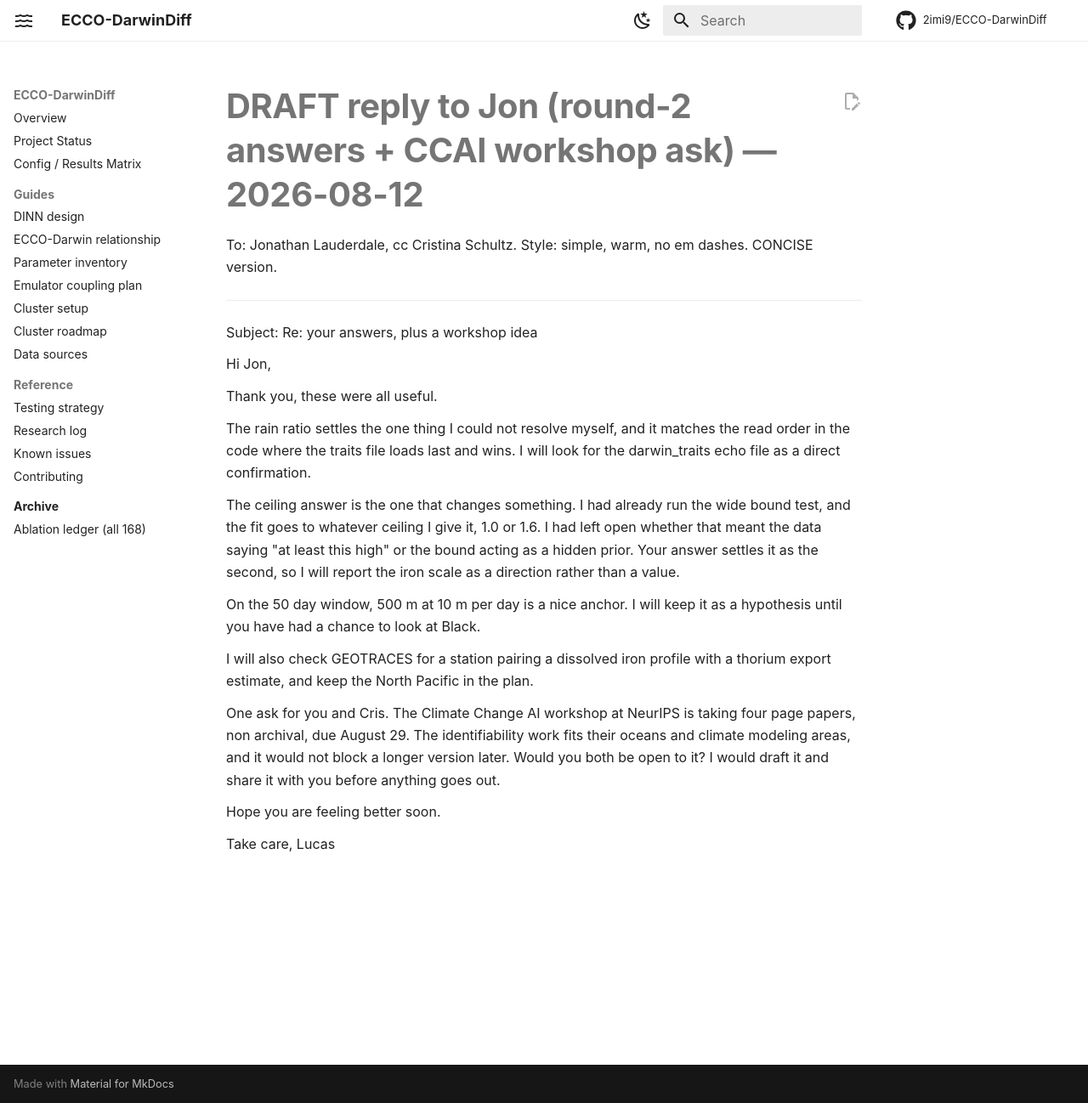
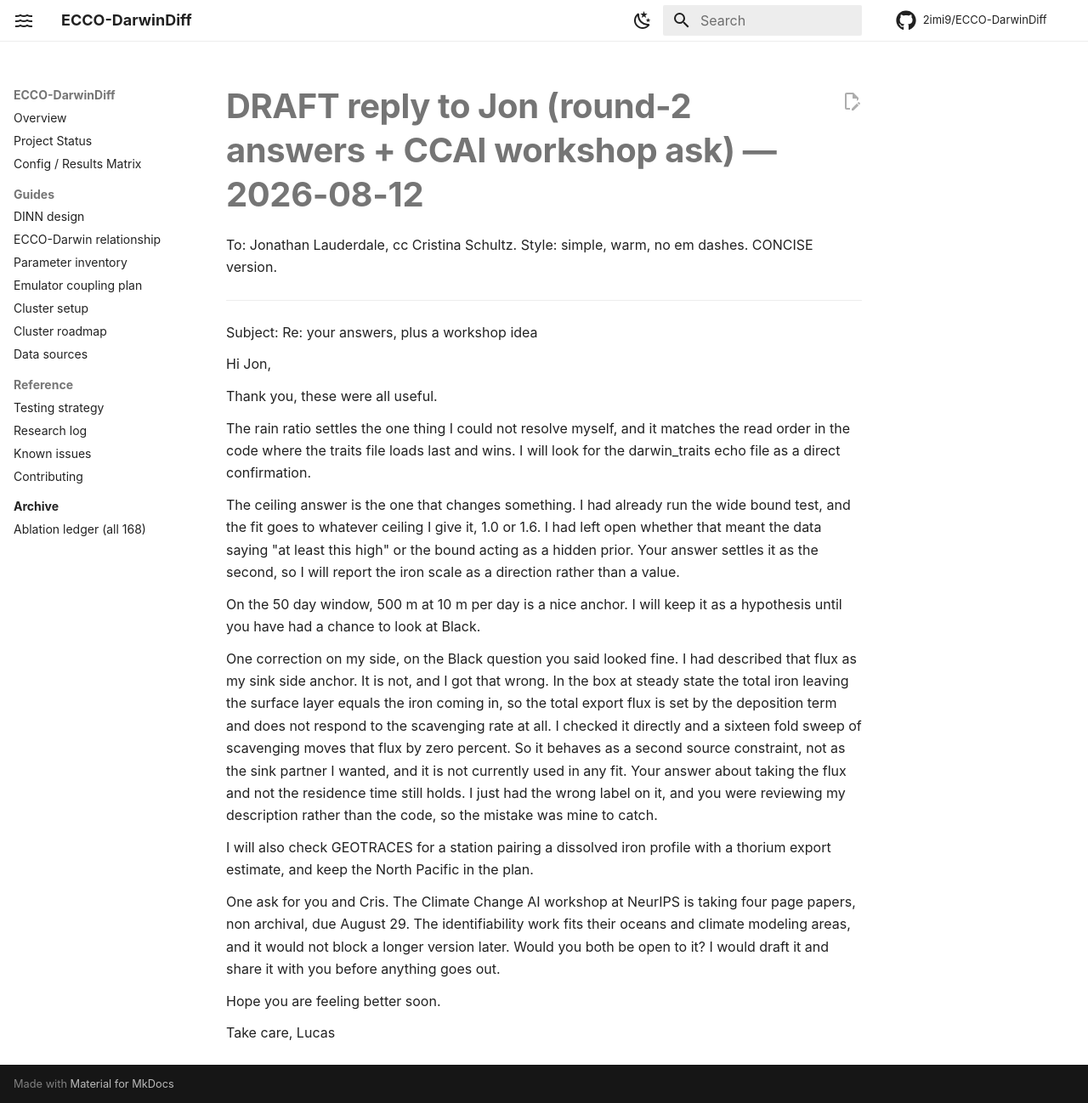
Before and after one commit to 2imi9/ECCO-DarwinDiff, an MkDocs documentation site: the page built from docs/research_notes/2026-08-12_jon_reply_round2_DRAFT.md, in a window 1280 px wide and 1298 px high. Shown: the whole window at 85% size. Built offline with MkDocs 1.6.1 and Material for MkDocs 9.7.7, drawn with Linux system fonts in a browser that asks for light colours; comment, search, counter and statistics services are not loaded.

Commit message:
research(iron): Lauderdale's Pavia lead is a SOURCE constraint, not the sink partner
Jon suggested Frank Pavia (export fluxes + thorium, possibly Galapagos). Both key
papers verified by DOI: Pavia et al. 2020 GBC (10.1029/2020GB006562, Th-derived dust
iron input to the South Pacific) and Pavia et al. 2019 PNAS (10.1073/pnas.1901863116,
POC flux and regeneration length scales from Th on GEOTRACES GP16).

The Galapagos recollection does not check out, and Jon flagged the uncertainty
himself: GP16 runs along ~12S, south of our eqpac AOI (-5 to +15), so it does not
fill the equatorial-Pacific gap the question was about.

It also does NOT break the alpfe/scav_rat degeneracy, and must not be sold as if it
does: a source anchor cannot move the sink leg, already settled by the dust-anchor
A/B (scav_rat 0/10 in BOTH arms, 2026-07-22_dust_anchor_ab_b200.md).

Where it IS worth something: DUST_ANCHOR_MU=1.15 rests on one dust product
(Xu-Weber / Mahowald) in ONE region, the Saharan North Atlantic, and the same
calculation off-region implies alpfe 2.4-8.7. Pavia 2020 estimates dust iron input
by a methodologically independent route (thorium, not a dust model) in the South
Pacific, exactly where the existing number goes wild. That is a real cross-check on
the one value the iron scale leans on, and it connects to Jon's ceiling answer:
alpfe carries no upper-side information, so a grounded source constraint is one of
the few things that could turn it from a direction back into a value.

Scoped as fall work with a three-step plan; no run licensed now. Reply drafted.

```diff
--- a/docs/research_notes/2026-08-12_jon_reply_round2_DRAFT.md
+++ b/docs/research_notes/2026-08-12_jon_reply_round2_DRAFT.md
@@ -22,6 +22,15 @@ second, so I will report the iron scale as a direction rather than a value.
 On the 50 day window, 500 m at 10 m per day is a nice anchor. I will keep it as a hypothesis until
 you have had a chance to look at Black.
 
+One correction on my side, on the Black question you said looked fine. I had described that flux as
+my sink side anchor. It is not, and I got that wrong. In the box at steady state the total iron
+leaving the surface layer equals the iron coming in, so the total export flux is set by the
+deposition term and does not respond to the scavenging rate at all. I checked it directly and a
+sixteen fold sweep of scavenging moves that flux by zero percent. So it behaves as a second source
+constraint, not as the sink partner I wanted, and it is not currently used in any fit. Your answer
+about taking the flux and not the residence time still holds. I just had the wrong label on it, and
+you were reviewing my description rather than the code, so the mistake was mine to catch.
+
 I will also check GEOTRACES for a station pairing a dissolved iron profile with a thorium export
 estimate, and keep the North Pacific in the plan.
 
```
Also changed, not shown: docs/research_notes/2026-08-12_jon_reply_pavia_DRAFT.md (added, +36 -0 lines), docs/research_notes/2026-08-12_pavia_thorium_lead.md (added, +60 -0 lines).
